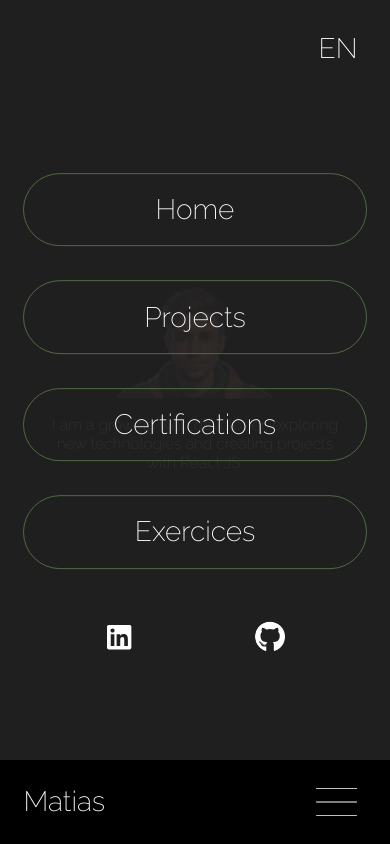
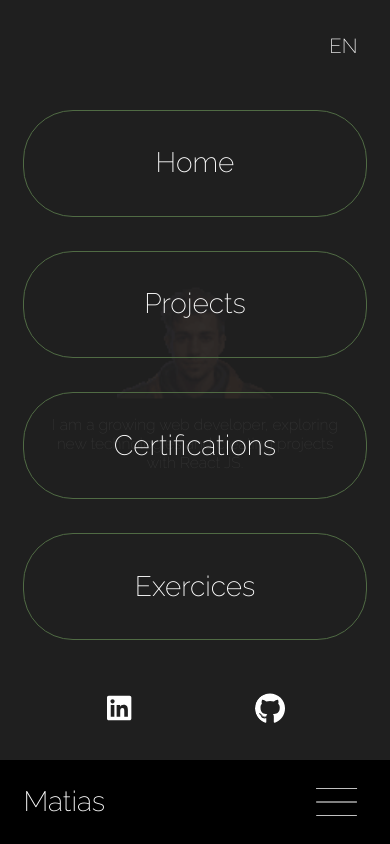
Before and after one commit to mati-fernandez/portfolio-react, a React (Vite) app: page /#/ in a window 390 px wide. Both pictures are taken after a click on the link 336 px from the left and 801 px from the top of the page. Built offline with nearby package versions, Linux system fonts and the light colour scheme.

Commit message:
Language btn size fixed for mobile. Modal responsiveness fixed for mobile.

```diff
--- a/src/App.css
+++ b/src/App.css
@@ -49,13 +49,13 @@ body {
 #language-btn {
   pointer-events: auto;
   font-family: 'Raleway', Arial, Helvetica, sans-serif;
-  font-size: 1.8rem;
+  font-size: 1.3rem;
   font-weight: 200;
   position: fixed;
   top: 0;
   right: 0;
   z-index: 11;
-  margin: 4vw;
+  margin: 2vh 4vw;
 }
 
 #language-btn:hover {
@@ -124,21 +124,21 @@ body {
 .menu {
   font-size: 1.8rem;
   display: flex;
-  justify-content: space-around;
   flex-direction: column;
   width: 100%;
 }
 
 .modal {
   pointer-events: auto;
-  position: fixed;
-  top: 50%;
-  height: 63vh;
-  transform: translate(0, -50%);
+  position: absolute;
+  top: 0;
+  height: calc(var(--vh, 1vh) * 90);
+  padding-top: 11vh;
 }
 
 .modal > a {
   border: 1px solid var(--color-secondary);
+  line-height: 0;
 }
 
 .page {
```
